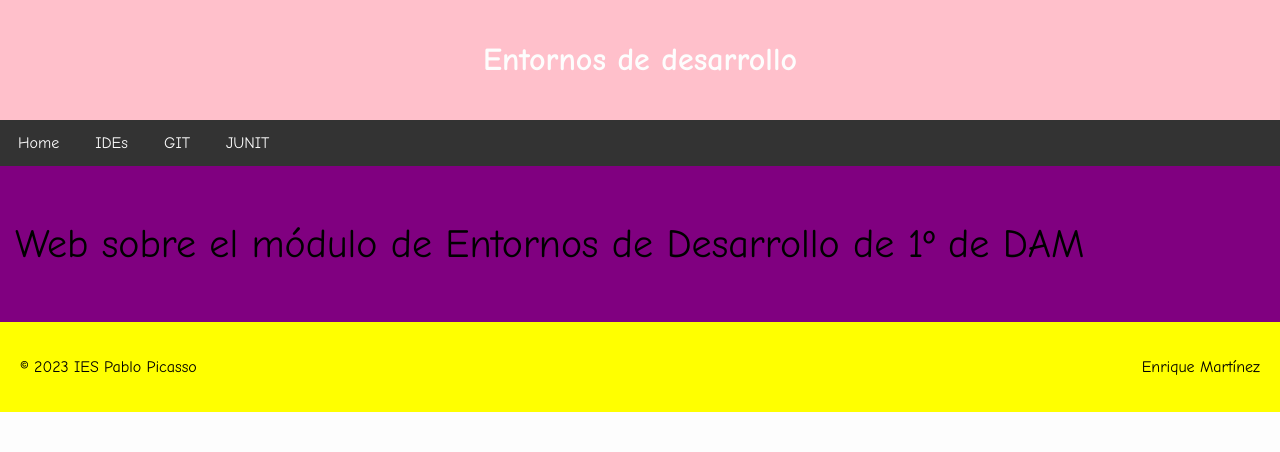
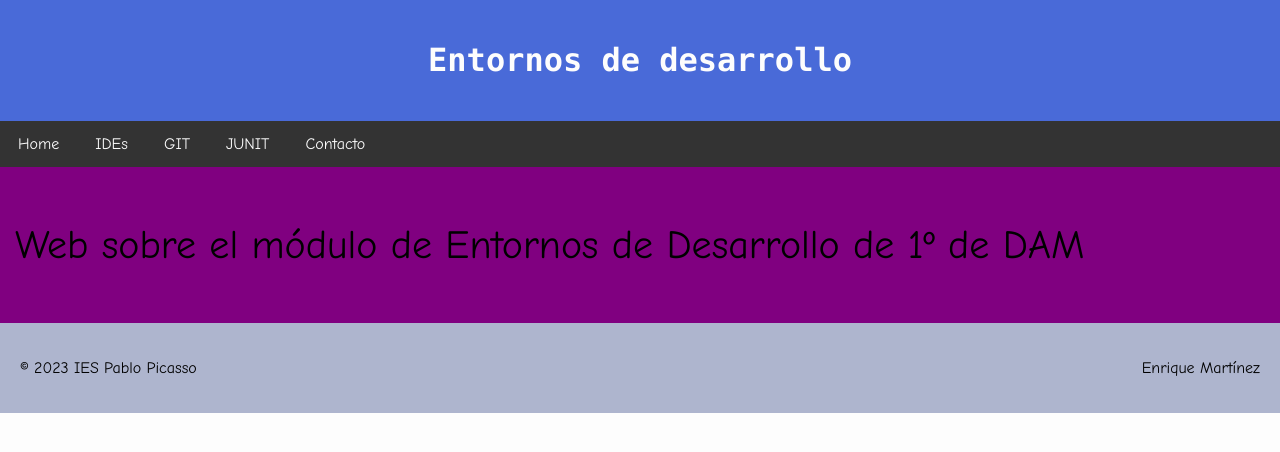
Before and after one commit to EnriquePicasso/ex, a plain HTML site: page index.html in a window 1280 px wide. Drawn offline with Linux system fonts and the light colour scheme.

Commit message:
Cambios de estilos y Contacto

```diff
--- a/index.html
+++ b/index.html
@@ -15,6 +15,7 @@
         <a href="#">IDEs</a>
         <a href="#">GIT</a>
         <a href="#">JUNIT</a>
+        <a href="#">Contacto</a>
     </div>
     <div class="contenido">
 
--- a/style.css
+++ b/style.css
@@ -12,10 +12,11 @@ body{
 }
 
 .header{
-    background-color: pink;
+    background-color: #496ad8;
     color: #fdfdfd;
     text-align: center;
     padding: 20px;
+    font-family: "Lucida Console", "Courier New", monospace;
 
 }
 
@@ -47,7 +48,7 @@ body{
 
 .footer{
 
-    background-color: yellow;
+    background-color: #aeb5ce;
     padding: 20px;
     clear: both;
 }
```
